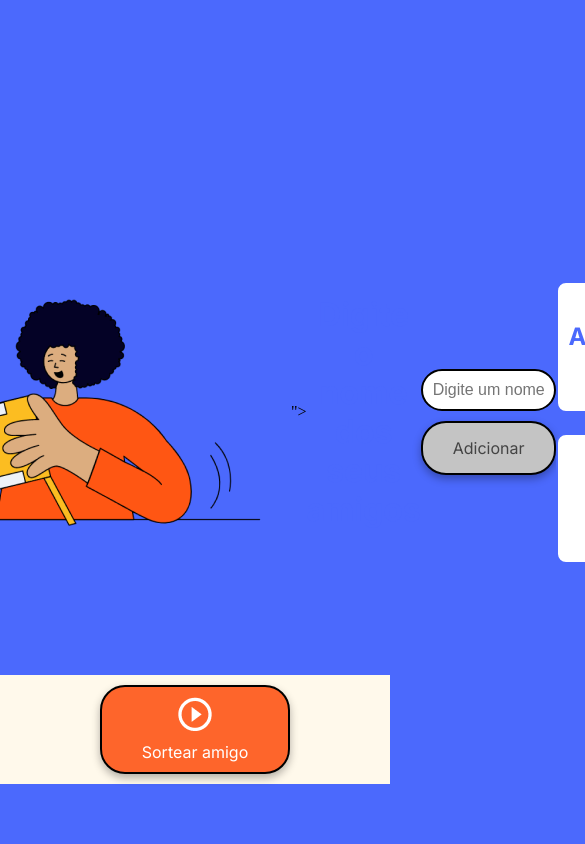
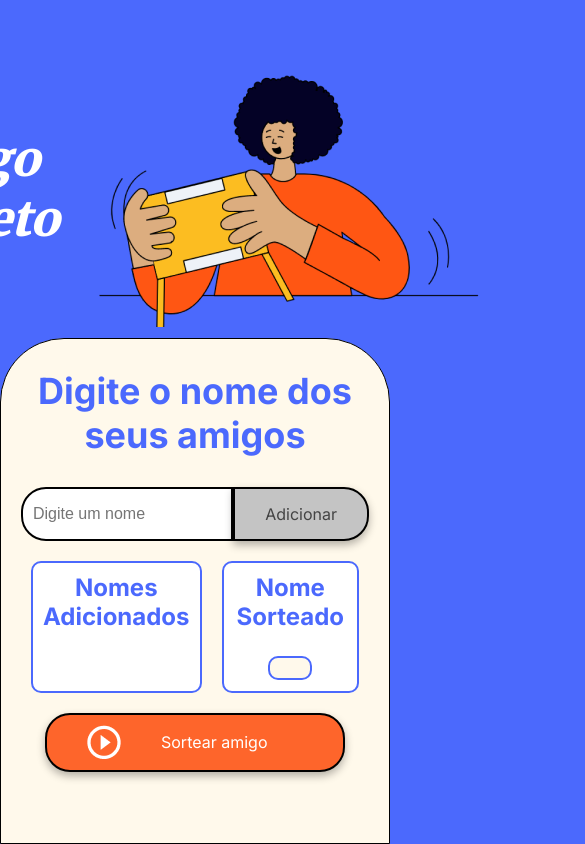
Before and after one commit to ribeiroarley/sorteador-amigo-secreto, a plain HTML site: page index.html in a window 390 px wide. Shown: the top 844 px of the page, 585 px wide, since content can reach past the window. Drawn offline with Linux system fonts and the light colour scheme.

Commit message:
roolback projeto inicial

```diff
--- a/app.js
+++ b/app.js
@@ -34,14 +34,4 @@ function sortearAmigo() {
     const indiceAleatorio = Math.floor(Math.random() * amigos.length);
     const nomeSorteado = amigos[indiceAleatorio];
     document.getElementById('resultado').textContent = nomeSorteado;
-
-    // Remove o nome sorteado da lista
-    amigos.splice(indiceAleatorio, 1);
-    atualizarLista();
 }
-
-function verificarEnter(event) {
-    if (event.key === "Enter") {
-        adicionarAmigo();
-    }
-}
--- a/index.html
+++ b/index.html
@@ -14,10 +14,12 @@
         <header class="header-banner">
             <h1 class="main-title">Amigo Secreto</h1>
             <img src="assets/amigo-secreto.png" alt="Imagem representativa de amigo secreto">
-       ">
+        </header>
+
+        <section class="input-section">
             <h2 class="section-title">Digite o nome dos seus amigos</h2>
             <div class="input-wrapper">
-                <input type="text" id="amigo" class="input-name" placeholder="Digite um nome" onkeydown="verificarEnter(event)">
+                <input type="text" id="amigo" class="input-name" placeholder="Digite um nome">
                 <button class="button-add" onclick="adicionarAmigo()">Adicionar</button>
             </div>
 
--- a/style.css
+++ b/style.css
@@ -19,7 +19,6 @@ body {
     height: 100vh;
     background-color: var(--color-primary);
     display: flex;
-    flex-direction: column;
     justify-content: center;
     align-items: center;
 }
@@ -29,7 +28,6 @@ body {
     flex-direction: column;
     height: 100%;
     width: 100%;
-    padding-bottom: 60px; /* Espaço para o rodapé fixo */
 }
 
 /* Banner */
@@ -52,12 +50,11 @@ body {
     align-items: center;
     padding: 20px;
     width: 100%;
-    overflow-y: auto; /* Adiciona rolagem vertical */
 }
 
 /* Títulos */
 .main-title {
-    font-size: 3rem;
+    font-size: 48px;
     font-family: "Merriweather", serif;
     font-weight: 900;
     font-style: italic;
@@ -66,7 +63,7 @@ body {
 
 .section-title {
     font-family: "Inter", serif;
-    font-size: 2rem;
+    font-size: 36px;
     font-weight: 700;
     color: var(--color-primary);
     margin: 10px 0;
@@ -75,7 +72,7 @@ body {
 
 .list-title {
     font-family: "Inter", serif;
-    font-size: 1.5rem;
+    font-size: 24px;
     font-weight: 700;
     color: var(--color-primary);
     margin-bottom: 10px;
@@ -96,26 +93,20 @@ body {
     padding: 10px;
     border: 2px solid #000;
     border-radius: 25px 0 0 25px;
-    font-size: 1rem;
+    font-size: 16px;
 }
 
 .button-container {
-    width: 100%;
-    display: flex;
+    width: 300px;
     justify-content: center;
-    position: fixed;
-    bottom: 60px; /* Ajusta a posição do botão acima do rodapé */
-    left: 0;
-    right: 0;
-    background-color: var(--color-secondary);
-    padding: 10px 0;
+    margin-top: 20px; /* Adiciona espaçamento entre as caixas e o botão */
 }
 
 /* Estilos de entrada de texto */
 .input-title {
     flex: 1;
     padding: 10px 15px;
-    font-size: 1rem;
+    font-size: 16px;
     border: 2px solid #333;
     border-right: none;
     border-radius: 25px 0 0 25px;
@@ -127,12 +118,11 @@ body {
 button {
     padding: 15px 30px;
     font-family: "Inter", sans-serif;
-    font-size: 1rem;
+    font-size: 16px;
     border: 2px solid #000;
     border-radius: 25px;
     box-shadow: 0 4px 8px rgba(0, 0, 0, 0.3);
     cursor: pointer;
-    transition: background-color 0.3s ease, transform 0.3s ease;
 }
 
 .button-add {
@@ -143,7 +133,6 @@ button {
 
 .button-add:hover {
     background-color: #a1a1a1;
-    transform: scale(1.05);
 }
 
 /* Listas */
@@ -180,7 +169,7 @@ button {
     border-radius: 10px;
     padding: 10px 20px;
     font-family: "Inter", sans-serif;
-    font-size: 1.125rem;
+    font-size: 18px;
     color: var(--color-text);
 }
 
@@ -190,70 +179,27 @@ button {
     border: 2px solid var(--color-primary);
     border-radius: 10px;
     padding: 10px 20px;
-    font-size: 1.375rem;
+    font-size: 22px;
     font-weight: bold;
     text-align: center;
-    color: var(--color-text); /* Altera a cor do texto para preto */
+    color: #05DF05;
 }
 
 /* Botão de sortear título */
 .button-draw {
     display: flex;
     align-items: center;
+    width: 100%;
     padding: 10px 40px;
     color: var(--color-white);
     background-color: var(--color-button);
-    font-size: 1rem;
-    border-radius: 25px; /* Adiciona borda arredondada */
+    font-size: 16px;
 }
 
 .button-draw img {
-    margin-right: 10px; /* Ajusta o espaçamento da imagem */
+    margin-right: 40px;
 }
 
 .button-draw:hover {
     background-color: var(--color-button-hover);
 }
-
-/* Rodapé */
-.footer {
-    display: none; /* Remove o rodapé */
-}
-
-/* Media Queries */
-@media (max-width: 768px) {
-    .input-wrapper {
-        flex-direction: column;
-        align-items: center;
-    }
-
-    .input-name, .button-add {
-        width: 100%;
-        border-radius: 25px;
-    }
-
-    .button-add {
-        margin-top: 10px;
-        border-radius: 25px;
-    }
-
-    .lists-container {
-        flex-direction: column;
-        align-items: center;
-    }
-
-    .name-list-container, .result-box-container {
-        width: 100%;
-        margin: 10px 0;
-    }
-
-    .button-draw {
-        flex-direction: column;
-        align-items: center;
-    }
-
-    .button-draw img {
-        margin-right: 0;
-        margin-bottom: 10px;
-    }
-}
```
